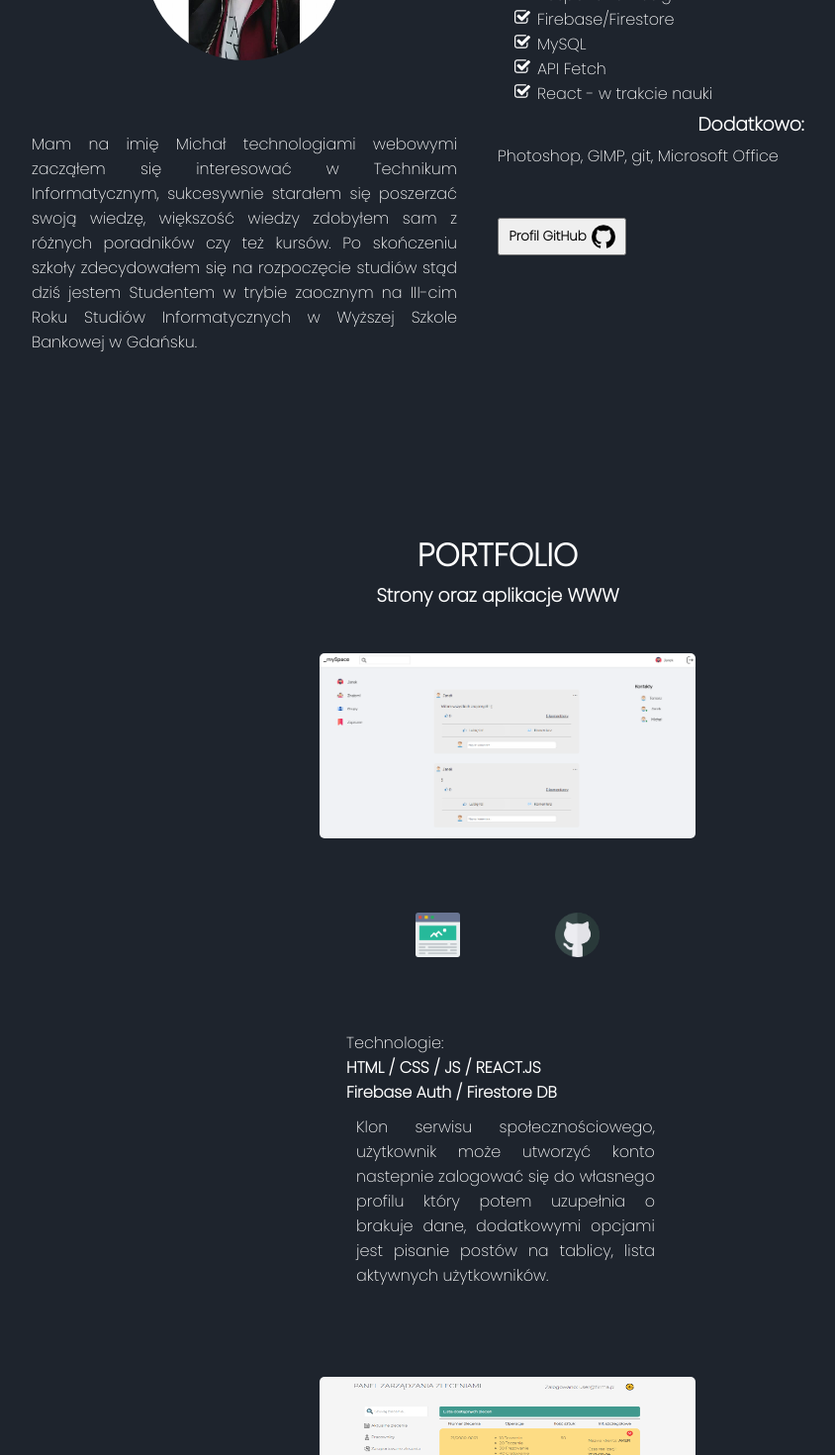
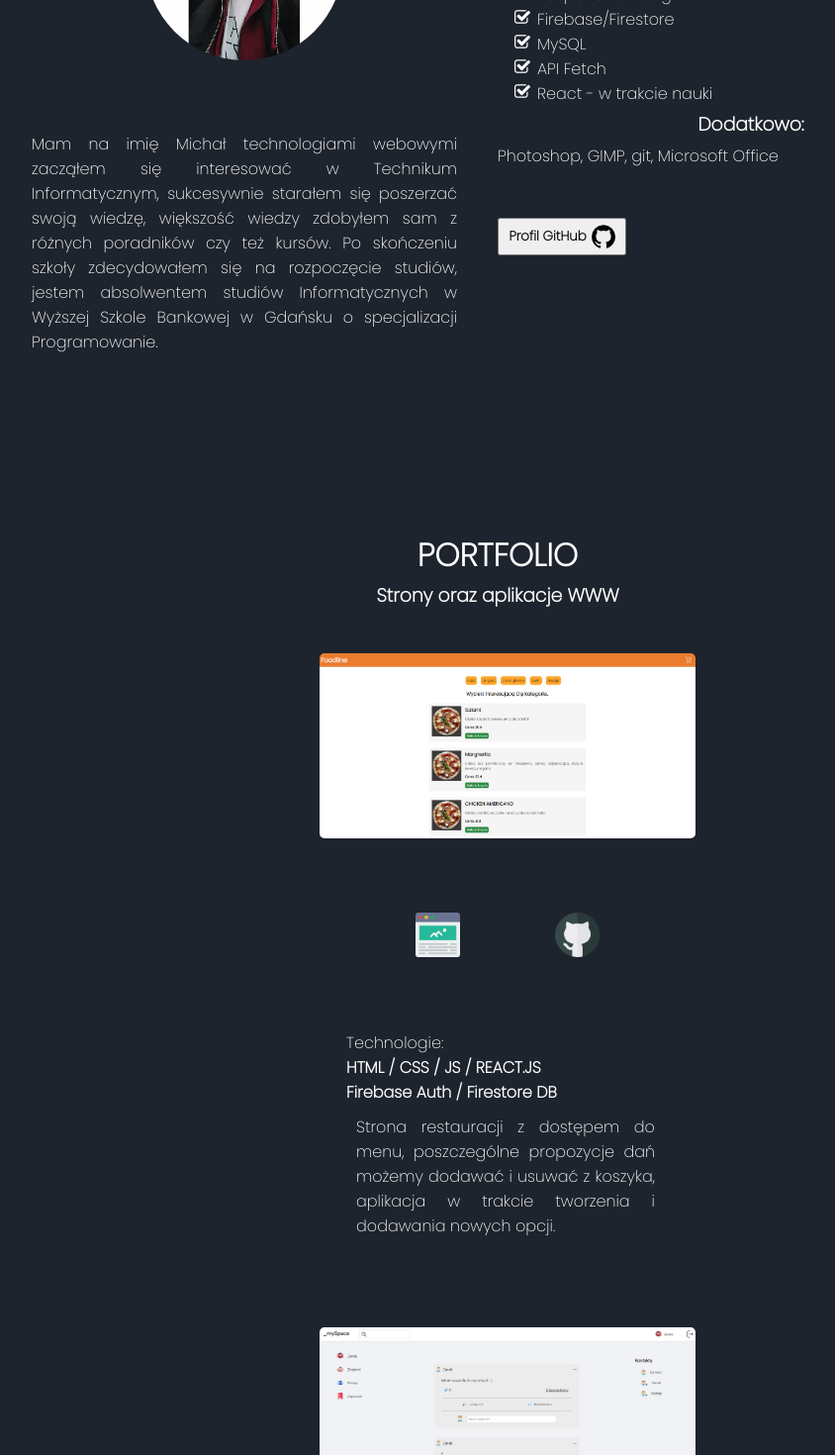
Before and after one commit to mkropidlowski/portfolio-react, a React (Create React App) app: page / in a window 1280 px wide. Shown: the part 1060-2530 px from the top of the page at 99% size, without its empty margins (137-981 px from the left). Built offline with nearby package versions, Linux system fonts and the light colour scheme.

Commit message:
add new project

```diff
--- a/public/index.html
+++ b/public/index.html
@@ -24,7 +24,7 @@
       work correctly both with client-side routing and a non-root public URL.
       Learn how to configure a non-root public URL by running `npm run build`.
     -->
-    <title>React App</title>
+    <title>MK.PL</title>
   </head>
   <body>
     <noscript>You need to enable JavaScript to run this app.</noscript>
--- a/src/About.js
+++ b/src/About.js
@@ -11,8 +11,8 @@ const About = () => {
 
                 <p className="about-me-text">Mam na imię Michał technologiami webowymi zacząłem się interesować
                     w Technikum Informatycznym, sukcesywnie starałem się poszerzać swoją wiedzę, większość wiedzy zdobyłem sam z różnych
-                    poradników czy też kursów. Po skończeniu szkoły zdecydowałem się na rozpoczęcie studiów stąd dziś jestem
-                    Studentem w trybie zaocznym na III-cim Roku Studiów Informatycznych w Wyższej Szkole Bankowej w Gdańsku.
+                    poradników czy też kursów. Po skończeniu szkoły zdecydowałem się na rozpoczęcie studiów, jestem absolwentem
+                    studiów Informatycznych w Wyższej Szkole Bankowej w Gdańsku o specjalizacji Programowanie.
                 </p>
             </div>
 
--- a/src/Projects.js
+++ b/src/Projects.js
@@ -9,6 +9,7 @@ import movieFinder from './img/movie-finder.PNG';
 import bookGen from './img/book-gen.PNG';
 import system from './img/system.PNG';
 import myface from './img/myface.PNG'
+import foodApp from './img/foodline.PNG'
 import employeePanel from './img/panel_pracownika.PNG';
 
 
@@ -23,6 +24,24 @@ const Project = () => {
             <div className="project-container" id="porfolio">
                 <h1 className="portfolio-header"> PORTFOLIO</h1>
                 <h3 className="porfolio-container-title">Strony oraz aplikacje WWW</h3>
+
+                <div className="project-box">
+                    <div>
+                        <img src={foodApp} alt="system" className="thumbnail-style"/>
+                    </div>
+                    <div className="demo-code">
+                        <a href="https://mystifying-curie-a0101a.netlify.app" target="_blank" rel="noreferrer"><img alt="flipCard" src={flipCardIcon}/></a>
+                        <a href="https://github.com/mkropidlowski/food-app" target="_blank" rel="noreferrer"><img alt="githubCard" src={gitCardIcon}/></a>
+                    </div>
+                    <div className="used-stack">
+                    <span className="text-lt">Technologie:</span>
+                    <span className="text-lt"><b>HTML / CSS / JS / REACT.JS</b></span>
+                    <span className="text-lt"><b>Firebase Auth / Firestore DB</b></span>
+                    <span className="panel-desc">Strona restauracji z dostępem do menu, poszczególne propozycje dań możemy dodawać i usuwać z koszyka, aplikacja w trakcie tworzenia i dodawania nowych opcji.
+
+                    </span>
+                    </div>
+                </div>
 
                 <div className="project-box">
                     <div>
```
Also changed, not shown: src/img/foodline.PNG (added).
